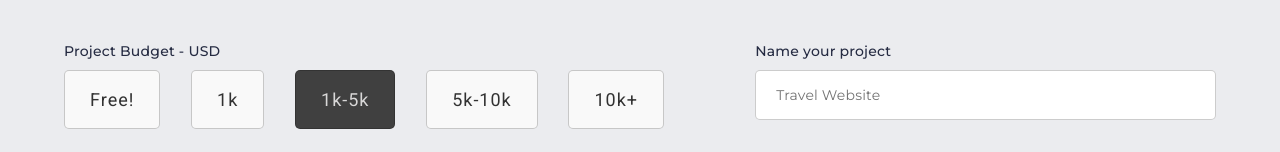
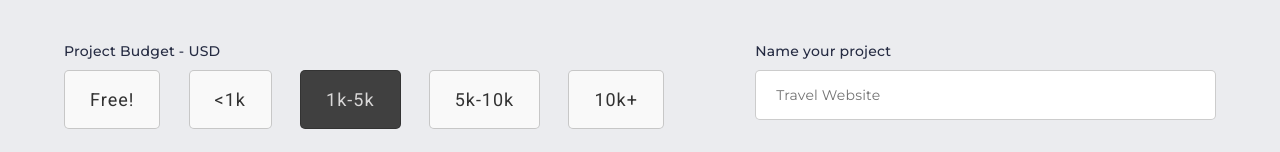
Before and after one commit to hamzaaminJS/Crid-Frontend, a React (Create React App) app: page /contact in a window 1280 px wide. Shown: the part 261-413 px from the top of the page. Built offline with nearby package versions, Linux system fonts and the light colour scheme.

Commit message:
Initial Commit

```diff
--- a/src/pages/Contact.jsx
+++ b/src/pages/Contact.jsx
@@ -90,7 +90,11 @@ function Contact() {
 
         if(type === 'single'){
             if(className === 'budget-toggle'){
-                setEmail({...email, 'budget': e.target.innerHTML})
+                let innerHTML = e.target.innerHTML
+                if(innerHTML === '&lt;1k'){
+                    innerHTML = '<1k'
+                }
+                setEmail({...email, 'budget': innerHTML})
             }
         }
     }
@@ -114,7 +118,7 @@ function Contact() {
                         }
                         <div className="toggle-buttons">
                             <button className="toggle-button budget-toggle" onClick={toggleButtons('single')('budget-toggle')}>Free!</button>
-                            <button className="toggle-button budget-toggle" onClick={toggleButtons('single')('budget-toggle')}>1k</button>
+                            <button className="toggle-button budget-toggle" onClick={toggleButtons('single')('budget-toggle')}>&lt;1k</button>
                             <button className="toggle-button toggle-dark budget-toggle" onClick={toggleButtons('single')('budget-toggle')}>1k-5k</button>
                             <button className="toggle-button budget-toggle" onClick={toggleButtons('single')('budget-toggle')}>5k-10k</button>
                             <button className="toggle-button budget-toggle" onClick={toggleButtons('single')('budget-toggle')}>10k+</button>
```
